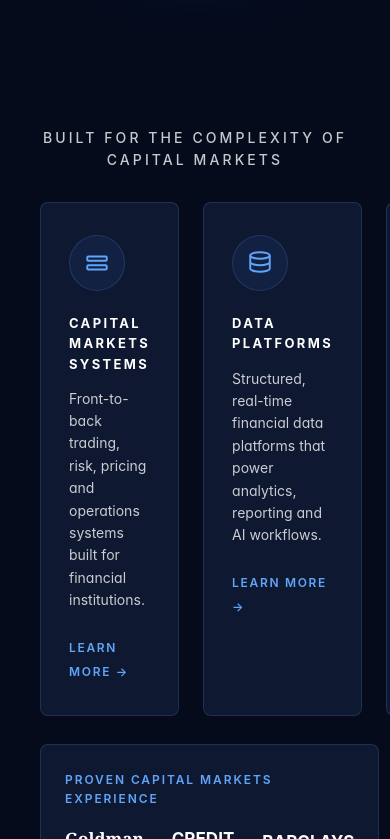
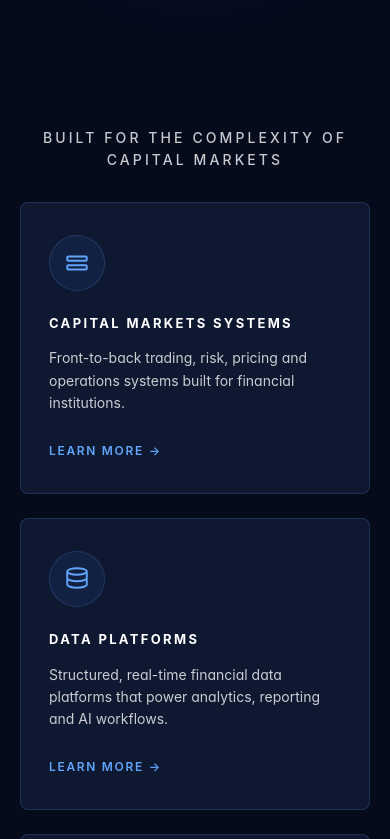
Before and after one commit to atheryon-ai/atheryon-website, a Next.js app: page / in a window 390 px wide. Shown: the part 1045-1884 px from the top of the page. Built offline with nearby package versions, Linux system fonts and the light colour scheme.

Commit message:
fix(qa): ISSUE-003 — BuiltForGrid stacks 3-card grid on mobile
The "Built for the complexity of capital markets" 3-card grid stayed
at repeat(3, 1fr) on phones, squeezing each card into ~100px. Stack to
single column below 768px so card body copy is readable.

```diff
--- a/src/app/globals.css
+++ b/src/app/globals.css
@@ -509,4 +509,8 @@ input.bg-white:focus, textarea.bg-white:focus, select.bg-white:focus {
   .home-hero-section {
     padding: 40px 0 32px !important;
   }
+  /* Built-for-complexity 3-card grid stacks. */
+  .home-builtfor-grid {
+    grid-template-columns: 1fr !important;
+  }
 }
--- a/src/components/home/BuiltForGrid.tsx
+++ b/src/components/home/BuiltForGrid.tsx
@@ -45,7 +45,7 @@ const cardMeta: Record<DomainId, { body: string; href: string; icon: React.React
 export function BuiltForGrid() {
   return (
     <section style={{ padding: '16px 0 0', position: 'relative', zIndex: 1 }}>
-      <div style={{ maxWidth: 1340, margin: '0 auto', padding: '0 40px' }}>
+      <div className="home-section-container" style={{ maxWidth: 1340, margin: '0 auto', padding: '0 40px' }}>
         <div
           style={{
             textAlign: 'center',
@@ -59,7 +59,7 @@ export function BuiltForGrid() {
         >
           {v2.pages.home.v3.builtFor.headline}
         </div>
-        <div style={{ display: 'grid', gridTemplateColumns: 'repeat(3, 1fr)', gap: 24 }}>
+        <div className="home-builtfor-grid" style={{ display: 'grid', gridTemplateColumns: 'repeat(3, 1fr)', gap: 24 }}>
           {v2.domains.map((d) => {
             const meta = cardMeta[d.id]
             return (
```
